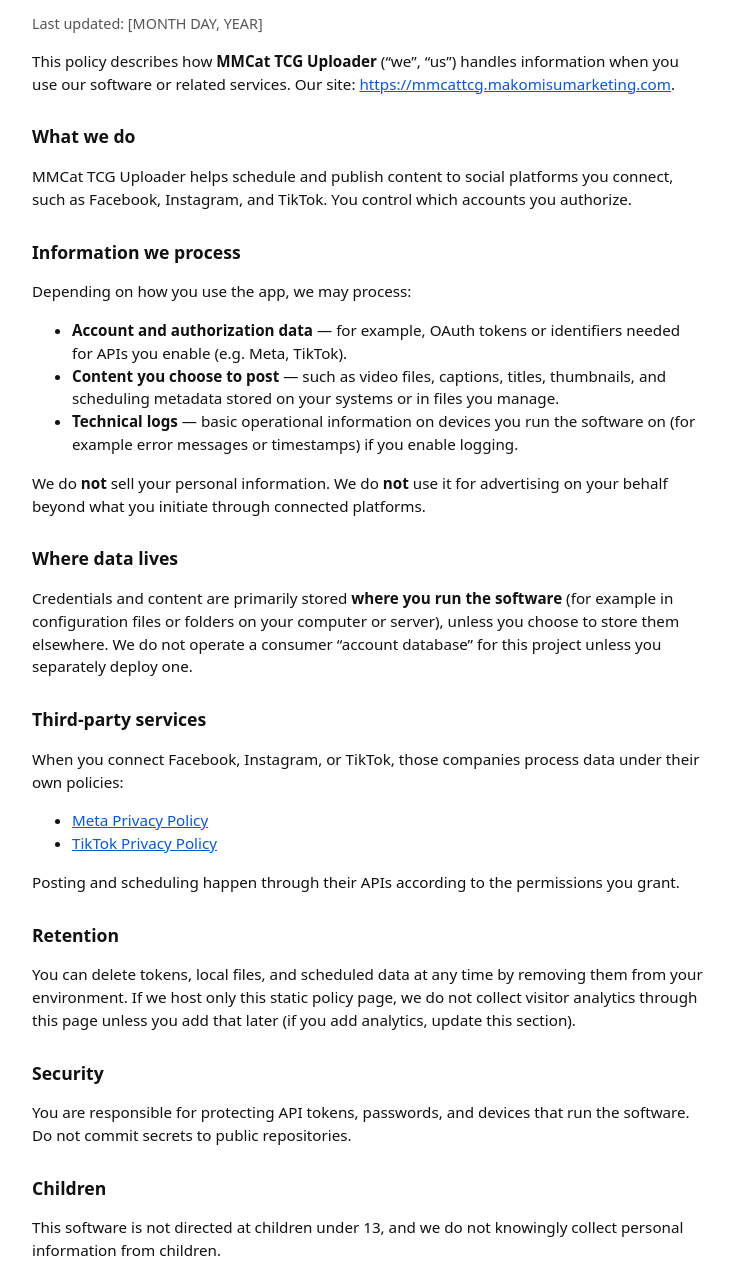
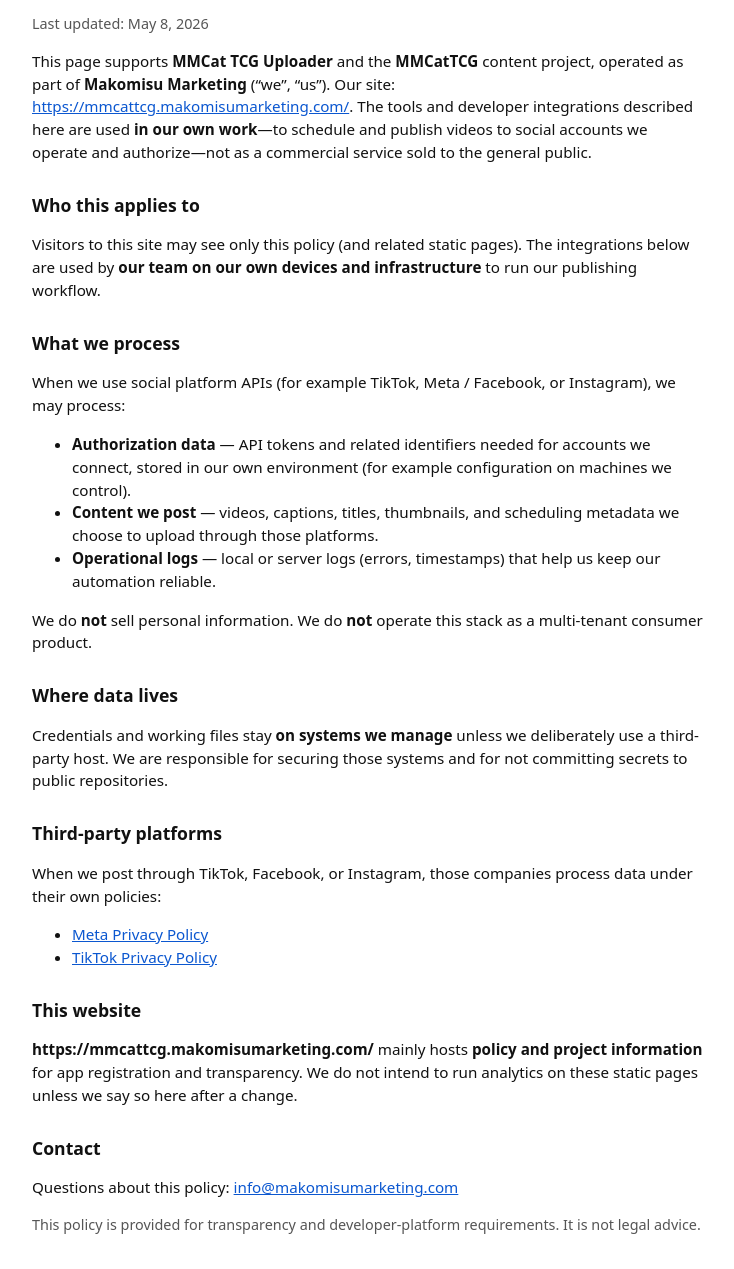
Before and after one commit to makomisumarketing/MMCatTCG, a plain HTML site: page privacy.html in a window 1280 px wide. Shown: the part 71-1340 px from the top of the page, without its empty margins (272-1006 px from the left). Drawn offline with Linux system fonts and the light colour scheme.

Commit message:
Update privacy.html

```diff
--- a/privacy.html
+++ b/privacy.html
@@ -15,67 +15,59 @@
 </head>
 <body>
   <h1>Privacy Policy</h1>
-  <p class="muted">Last updated: [MONTH DAY, YEAR]</p>
+  <p class="muted">Last updated: May 8, 2026</p>
+
   <p>
-    This policy describes how <strong>MMCat TCG Uploader</strong> (“we”, “us”) handles information
-    when you use our software or related services. Our site: <a href="https://mmcattcg.makomisumarketing.com">https://mmcattcg.makomisumarketing.com</a>.
+    This page supports <strong>MMCat TCG Uploader</strong> and the <strong>MMCatTCG</strong> content project,
+    operated as part of <strong>Makomisu Marketing</strong> (“we”, “us”). Our site:
+    <a href="https://mmcattcg.makomisumarketing.com/">https://mmcattcg.makomisumarketing.com/</a>.
+    The tools and developer integrations described here are used <strong>in our own work</strong>—to schedule
+    and publish videos to social accounts we operate and authorize—not as a commercial service sold to the
+    general public.
   </p>
-  <h2>What we do</h2>
+
+  <h2>Who this applies to</h2>
   <p>
-    MMCat TCG Uploader helps schedule and publish content to social platforms you connect,
-    such as Facebook, Instagram, and TikTok. You control which accounts you authorize.
+    Visitors to this site may see only this policy (and related static pages). The integrations below are
+    used by <strong>our team on our own devices and infrastructure</strong> to run our publishing workflow.
   </p>
-  <h2>Information we process</h2>
-  <p>Depending on how you use the app, we may process:</p>
+
+  <h2>What we process</h2>
+  <p>When we use social platform APIs (for example TikTok, Meta / Facebook, or Instagram), we may process:</p>
   <ul>
-    <li><strong>Account and authorization data</strong> — for example, OAuth tokens or identifiers needed for APIs you enable (e.g. Meta, TikTok).</li>
-    <li><strong>Content you choose to post</strong> — such as video files, captions, titles, thumbnails, and scheduling metadata stored on your systems or in files you manage.</li>
-    <li><strong>Technical logs</strong> — basic operational information on devices you run the software on (for example error messages or timestamps) if you enable logging.</li>
+    <li><strong>Authorization data</strong> — API tokens and related identifiers needed for accounts we connect, stored in our own environment (for example configuration on machines we control).</li>
+    <li><strong>Content we post</strong> — videos, captions, titles, thumbnails, and scheduling metadata we choose to upload through those platforms.</li>
+    <li><strong>Operational logs</strong> — local or server logs (errors, timestamps) that help us keep our automation reliable.</li>
   </ul>
-  <p>
-    We do <strong>not</strong> sell your personal information. We do <strong>not</strong> use it for advertising
-    on your behalf beyond what you initiate through connected platforms.
-  </p>
+  <p>We do <strong>not</strong> sell personal information. We do <strong>not</strong> operate this stack as a multi-tenant consumer product.</p>
+
   <h2>Where data lives</h2>
   <p>
-    Credentials and content are primarily stored <strong>where you run the software</strong> (for example in configuration files or folders on your computer or server), unless you choose to store them elsewhere.
-    We do not operate a consumer “account database” for this project unless you separately deploy one.
+    Credentials and working files stay <strong>on systems we manage</strong> unless we deliberately use a
+    third-party host. We are responsible for securing those systems and for not committing secrets to public
+    repositories.
   </p>
-  <h2>Third-party services</h2>
+
+  <h2>Third-party platforms</h2>
   <p>
-    When you connect Facebook, Instagram, or TikTok, those companies process data under their own policies:
+    When we post through TikTok, Facebook, or Instagram, those companies process data under their own policies:
   </p>
   <ul>
     <li><a href="https://www.facebook.com/privacy/policy/">Meta Privacy Policy</a></li>
     <li><a href="https://www.tiktok.com/legal/page/row/privacy-policy/en">TikTok Privacy Policy</a></li>
   </ul>
+
+  <h2>This website</h2>
   <p>
-    Posting and scheduling happen through their APIs according to the permissions you grant.
+    <strong>https://mmcattcg.makomisumarketing.com/</strong> mainly hosts <strong>policy and project information</strong>
+    for app registration and transparency. We do not intend to run analytics on these static pages unless we say so here after a change.
   </p>
-  <h2>Retention</h2>
-  <p>
-    You can delete tokens, local files, and scheduled data at any time by removing them from your environment.
-    If we host only this static policy page, we do not collect visitor analytics through this page unless you add that later (if you add analytics, update this section).
-  </p>
-  <h2>Security</h2>
-  <p>
-    You are responsible for protecting API tokens, passwords, and devices that run the software. Do not commit secrets to public repositories.
-  </p>
-  <h2>Children</h2>
-  <p>
-    This software is not directed at children under 13, and we do not knowingly collect personal information from children.
-  </p>
-  <h2>International users</h2>
-  <p>
-    If you use connected social platforms globally, your information may be processed in countries where those providers operate.
-  </p>
-  <h2>Changes</h2>
-  <p>
-    We may update this policy by posting a new version on this page and updating the “Last updated” date.
-  </p>
+
   <h2>Contact</h2>
-  <p>
-    Questions: <a href="mailto:info@makomisumarketing.com">info@makomisumarketing.com</a>
+  <p>Questions about this policy: <a href="mailto:info@makomisumarketing.com">info@makomisumarketing.com</a></p>
+
+  <p class="muted">
+    This policy is provided for transparency and developer-platform requirements. It is not legal advice.
   </p>
 </body>
 </html>
```
